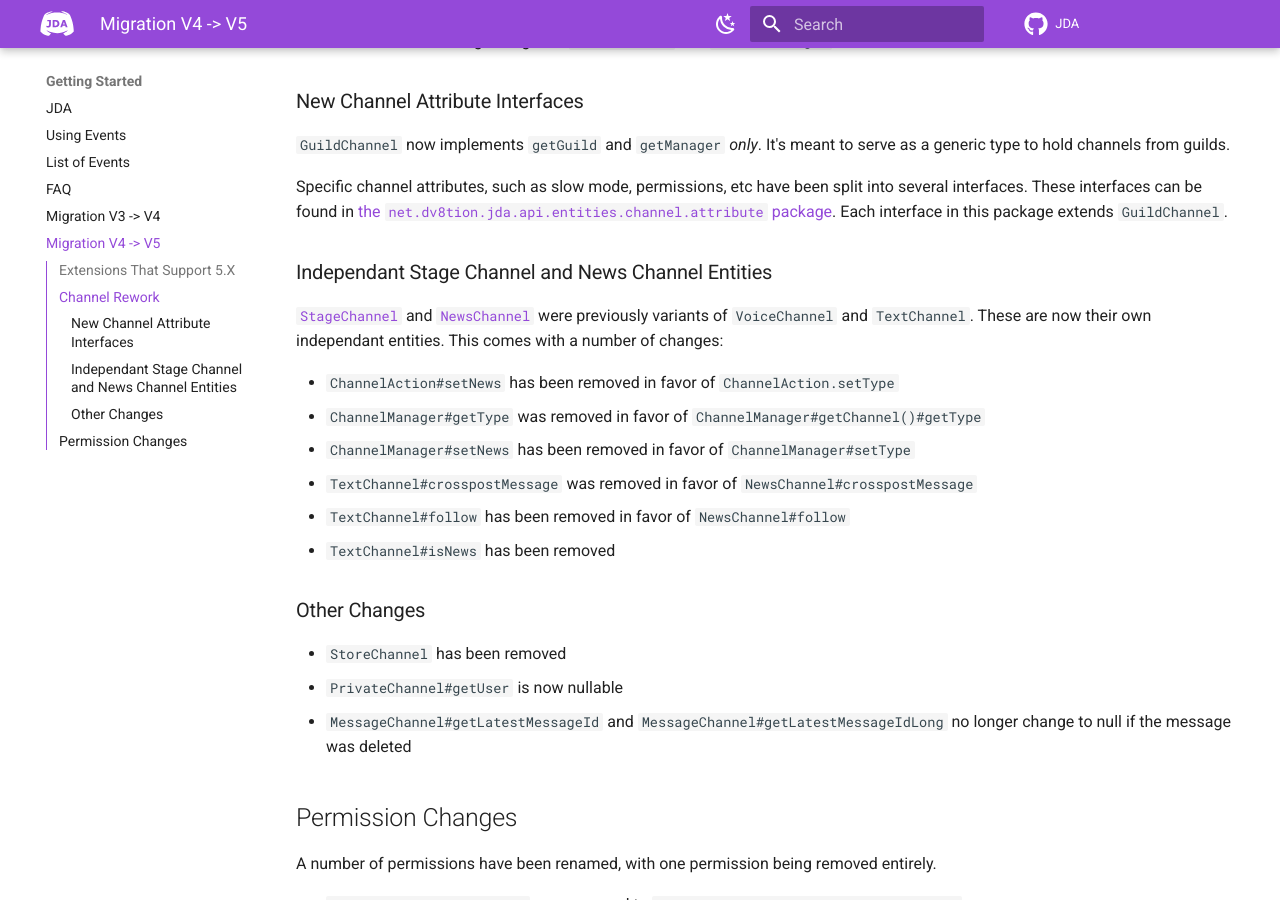
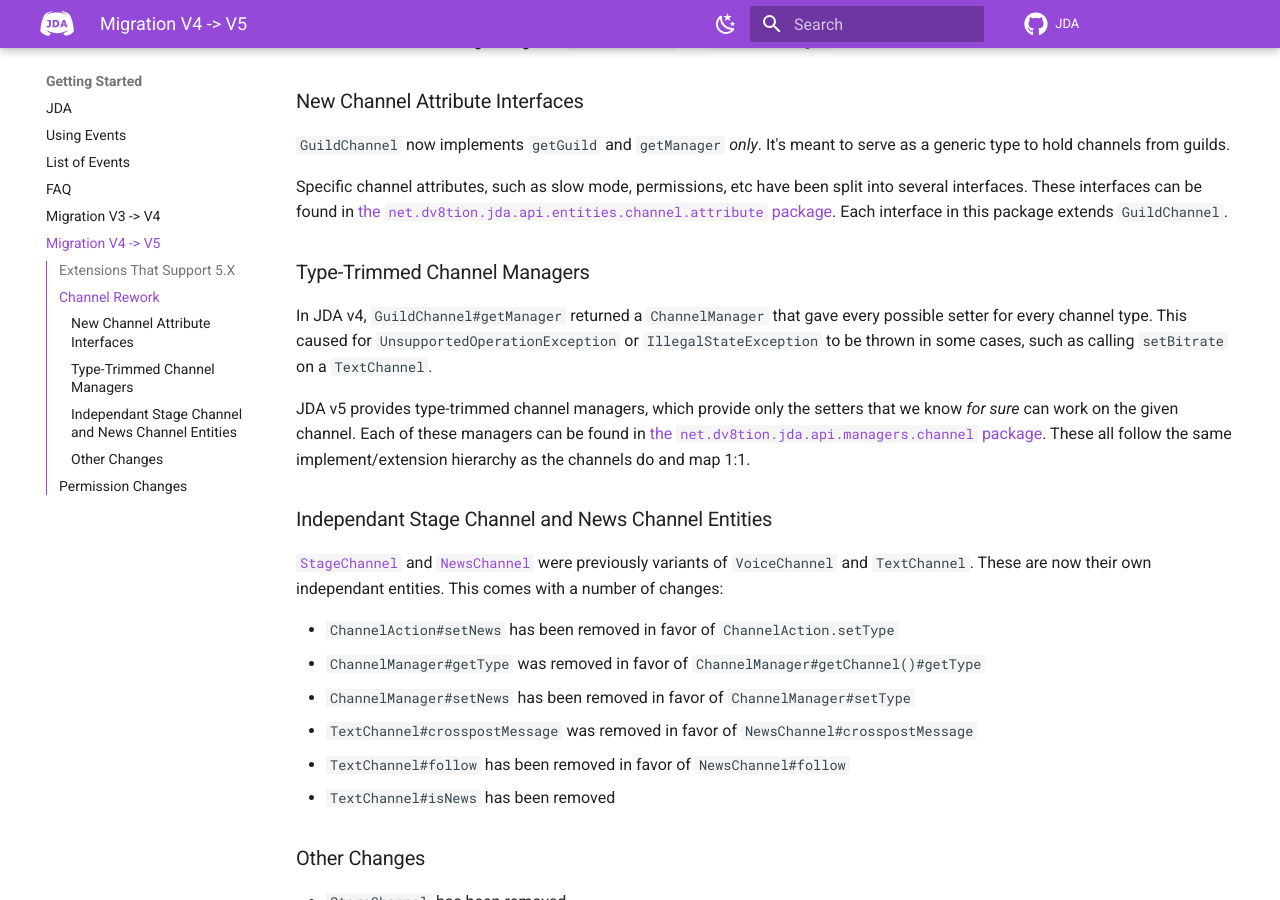
Before and after one commit to discord-jda/JDA-Website, an MkDocs documentation site: the page built from docs/introduction/migration-v4-v5.md, in a window 1280 px wide and 900 px high, scrolled down 634 px. Built offline with MkDocs 1.6.1 and Material for MkDocs 9.7.7, drawn with Linux system fonts in a browser that asks for light colours; comment, search, counter and statistics services are not loaded.

Commit message:
Add section for type-trimmed managers

```diff
--- a/docs/introduction/migration-v4-v5.md
+++ b/docs/introduction/migration-v4-v5.md
@@ -22,6 +22,12 @@ There are several breaking changes to `GuildChannel` and `ChannelManager`
 `GuildChannel` now implements `getGuild` and `getManager` *only*. It's meant to serve as a generic type to hold channels from guilds.
 
 Specific channel attributes, such as slow mode, permissions, etc have been split into several interfaces. These interfaces can be found in [the `net.dv8tion.jda.api.entities.channel.attribute` package](https://javadoc.io/doc/net.dv8tion/JDA/latest/net/dv8tion/jda/api/entities/channel/attribute/package-summary.html). Each interface in this package extends `GuildChannel`.
+
+### Type-Trimmed Channel Managers
+
+In JDA v4, `GuildChannel#getManager` returned a `ChannelManager` that gave every possible setter for every channel type. This caused for `UnsupportedOperationException` or `IllegalStateException` to be thrown in some cases, such as calling `setBitrate` on a `TextChannel`.
+
+JDA v5 provides type-trimmed channel managers, which provide only the setters that we know *for sure* can work on the given channel. Each of these managers can be found in [the `net.dv8tion.jda.api.managers.channel` package](https://javadoc.io/doc/net.dv8tion/JDA/latest/net/dv8tion/jda/api/managers/channel/package-summary.html). These all follow the same implement/extension hierarchy as the channels do and map 1:1.
 
 ### Independant Stage Channel and News Channel Entities
 
```
